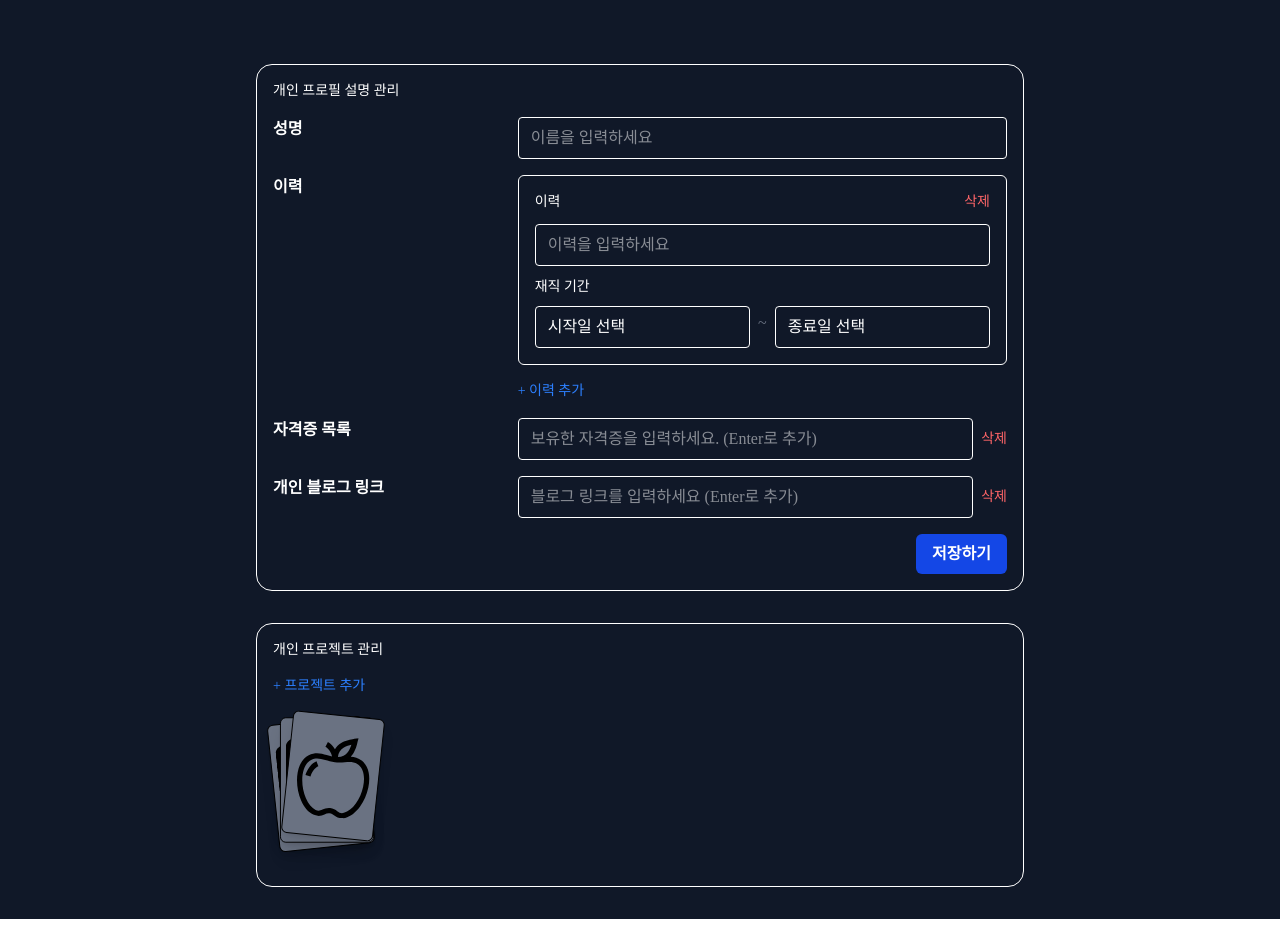
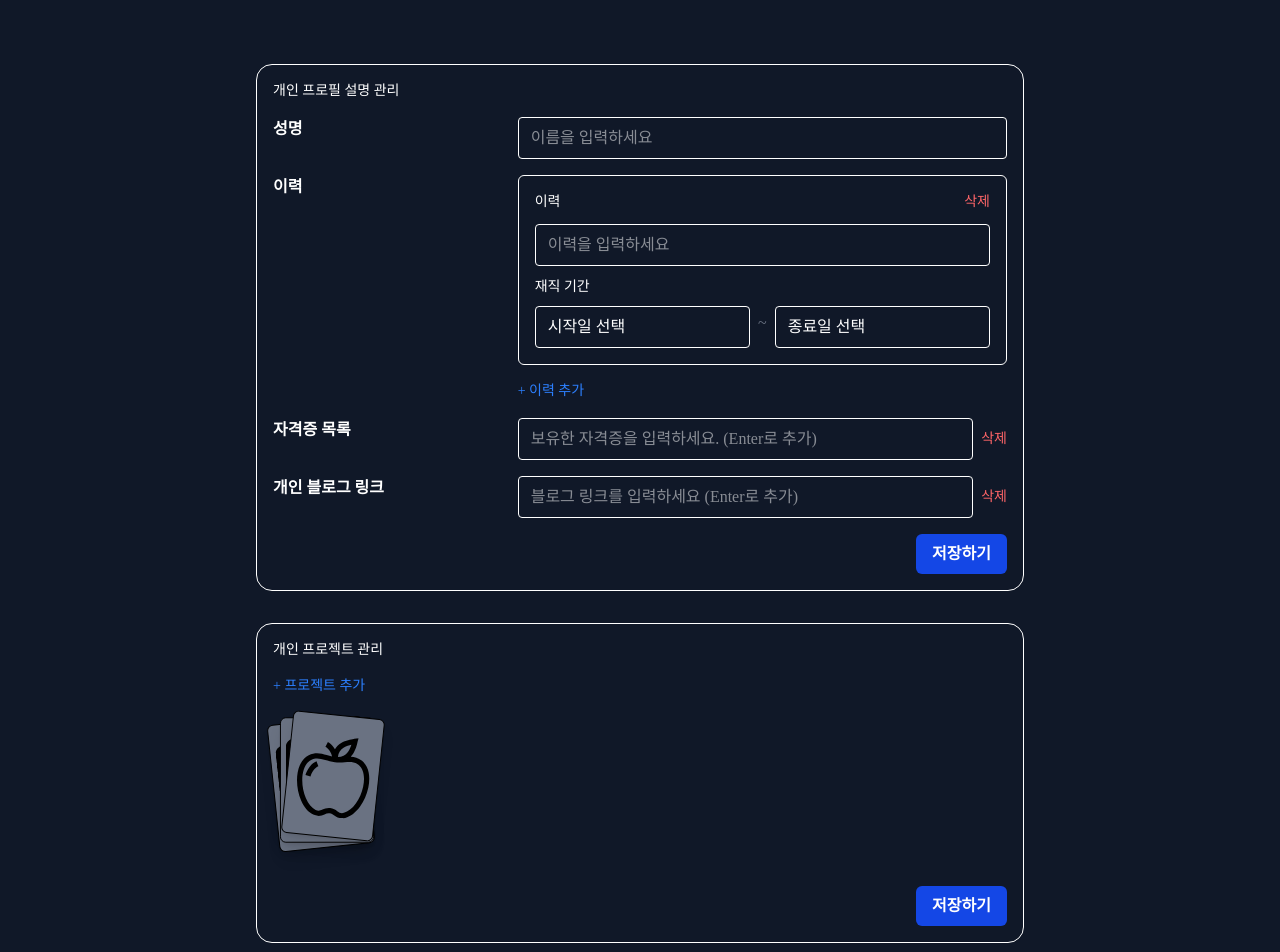
Before and after one commit to MexicoHamburger/lsal, a React (Vite) app in the folder frontend/: page /personal/1 in a window 1280 px wide. Shown: the top 952 px of the page. Before the commit the page ends 919 px from the top, so only its background shows below. Built offline with nearby package versions, Linux system fonts and the light colour scheme; a web font is replaced by a local one.

Commit message:
adding save button

```diff
--- a/frontend/src/pages/PersonalPage.tsx
+++ b/frontend/src/pages/PersonalPage.tsx
@@ -19,6 +19,15 @@ function PersonalPage() {
     }, 1500);
   };
 
+  const saveProjectInfo = () => {
+    // save logic here
+
+    setShowToast(true);
+    setTimeout(() => {
+      setShowToast(false);
+    }, 1500);
+  };
+
   return (
     <Layout>
       <div className="flex-col px-[20%] pt-[5%] space-y-8">
@@ -28,7 +37,7 @@ function PersonalPage() {
           <div className="flex justify-end">
             <button
               type="button"
-              className="bg-blue-700 hover:bg-blue-800 text-white font-semibold py-2 px-4 rounded-md"
+              className="bg-blue-700 hover:bg-blue-800 text-white font-semibold py-2 px-4 rounded-md cursor-pointer"
               onClick={savePersonalInfo}
             >
               저장하기
@@ -38,6 +47,15 @@ function PersonalPage() {
         <div className="w-full p-4 space-y-4 border rounded-2xl">
           <p className="text-sm">개인 프로젝트 관리</p>
           <PersonalProjectSections />
+          <div className="flex justify-end">
+            <button
+              type="button"
+              className="bg-blue-700 hover:bg-blue-800 text-white font-semibold py-2 px-4 rounded-md cursor-pointer"
+              onClick={saveProjectInfo}
+            >
+              저장하기
+            </button>
+          </div>
         </div>
         <footer className="footer" />
       </div>
```
